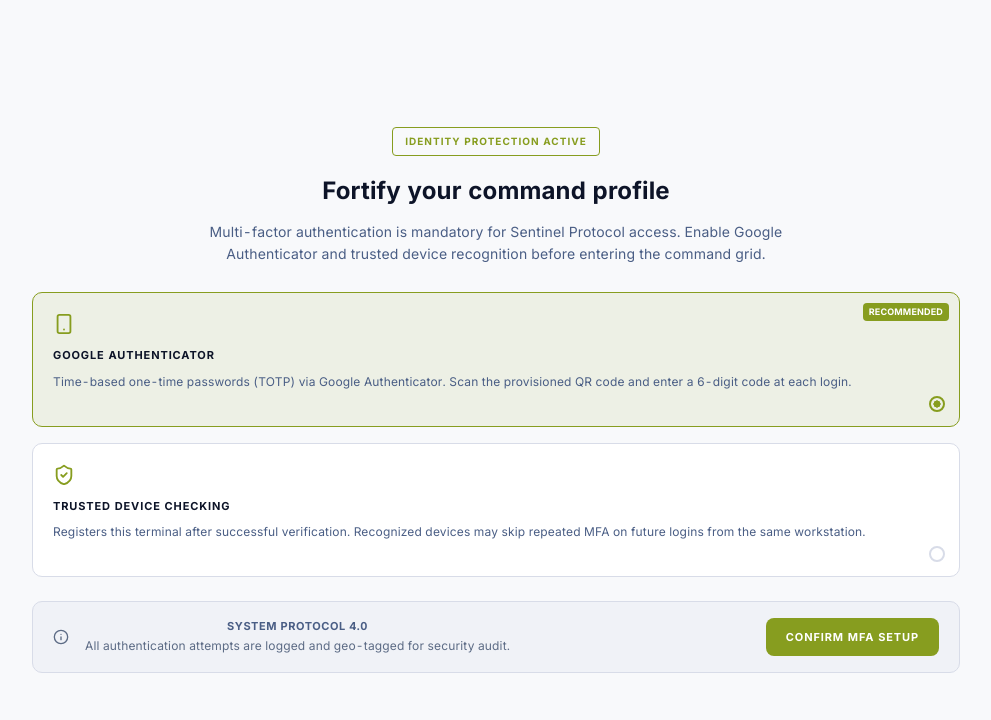
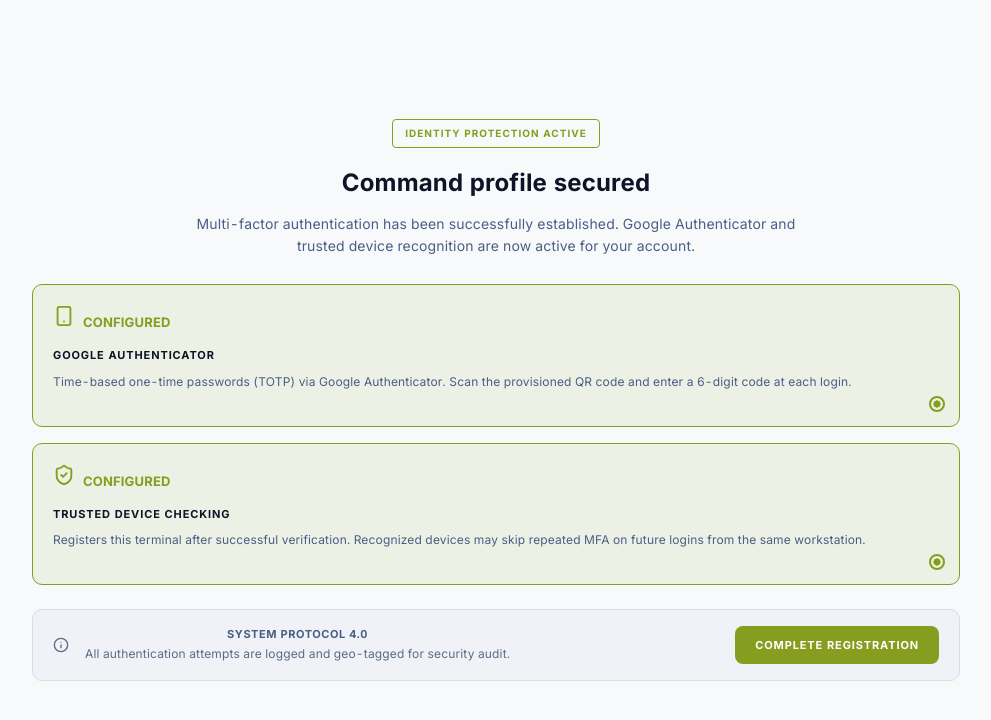
Before and after one commit to Munezeroolivierhugue/ResQ-Frontend, a React (Vite) app: page /mfa-setup in a window 1280 px wide. Shown: the top 720 px of the page, without its empty margins (144-1135 px from the left). Built offline with nearby package versions, Linux system fonts and the light colour scheme.

Commit message:
feat(auth): convert MFA setup to a confirmation screen with success modal

```diff
--- a/src/pages/auth/MfaSetup.jsx
+++ b/src/pages/auth/MfaSetup.jsx
@@ -1,6 +1,6 @@
 import { useState } from 'react'
 import { useNavigate } from 'react-router-dom'
-import { Smartphone, ShieldCheck, Info } from 'lucide-react'
+import { Smartphone, ShieldCheck, Info, Check } from 'lucide-react'
 import AuthCenterLayout from '../../components/auth/AuthCenterLayout'
 import { MFA_SETUP_OPTIONS } from '../../data/mockAuthData'
 
@@ -11,13 +11,15 @@ const ICONS = {
 
 export default function MfaSetup() {
   const navigate = useNavigate()
-  const [selected, setSelected] = useState('google_auth')
+  const [showSuccess, setShowSuccess] = useState(false)
 
   const handleConfirm = () => {
+    setShowSuccess(true)
+  }
+
+  const handleFinalContinue = () => {
     sessionStorage.setItem('resq-mfa-enabled', 'true')
-    if (selected === 'trusted_device') {
-      sessionStorage.setItem('resq-trusted-device', 'true')
-    }
+    sessionStorage.setItem('resq-trusted-device', 'true')
     navigate('/login')
   }
 
@@ -25,29 +27,29 @@ export default function MfaSetup() {
     <AuthCenterLayout>
       <div className="auth-mfa-wrap auth-mfa-wrap--centered">
         <span className="auth-mfa-badge">Identity protection active</span>
-        <h1 className="auth-mfa-title">Fortify your command profile</h1>
+        <h1 className="auth-mfa-title">Command profile secured</h1>
         <p className="auth-mfa-desc">
-          Multi-factor authentication is mandatory for Sentinel Protocol access. Enable Google
-          Authenticator and trusted device recognition before entering the command grid.
+          Multi-factor authentication has been successfully established. Google Authenticator and
+          trusted device recognition are now active for your account.
         </p>
 
         <div className="auth-mfa-cards auth-mfa-cards--two">
           {MFA_SETUP_OPTIONS.map((opt) => {
             const Icon = ICONS[opt.id] || Smartphone
-            const active = selected === opt.id
             return (
-              <button
+              <div
                 key={opt.id}
-                type="button"
-                onClick={() => setSelected(opt.id)}
-                className={`auth-mfa-card${active ? ' auth-mfa-card--active' : ''}`}
+                className="auth-mfa-card auth-mfa-card--active"
+                style={{ cursor: 'default' }}
               >
-                {opt.recommended && <span className="auth-mfa-recommended">Recommended</span>}
-                <Icon size={22} className="auth-mfa-card-icon" />
+                <div className="flex items-center gap-2 mb-2">
+                  <Icon size={22} className="auth-mfa-card-icon m-0" />
+                  <span className="text-[13px] font-bold text-(--accent)">CONFIGURED</span>
+                </div>
                 <div className="auth-mfa-card-title">{opt.title}</div>
                 <p className="auth-mfa-card-text">{opt.description}</p>
-                <span className={`auth-mfa-radio${active ? ' auth-mfa-radio--on' : ''}`} />
-              </button>
+                <span className="auth-mfa-radio auth-mfa-radio--on" />
+              </div>
             )
           })}
         </div>
@@ -63,10 +65,36 @@ export default function MfaSetup() {
             </p>
           </div>
           <button type="button" onClick={handleConfirm} className="auth-mfa-confirm">
-            Confirm MFA setup
+            Complete Registration
           </button>
         </div>
       </div>
+
+      {showSuccess && (
+        <div className="fixed inset-0 z-[500] flex items-center justify-center p-4" style={{ background: 'rgba(0, 0, 0, 0.65)', backdropFilter: 'blur(4px)' }}>
+          <div className="bg-(--bg-base) rounded-xl shadow-2xl w-full max-w-sm overflow-hidden flex flex-col animate-in fade-in zoom-in duration-300">
+            <div className="p-10 flex flex-col items-center justify-center text-center" style={{ background: 'var(--accent)', color: 'var(--accent-text)' }}>
+              <div className="w-16 h-16 rounded-full border-4 flex items-center justify-center mb-4" style={{ borderColor: 'rgba(255,255,255,0.3)' }}>
+                <Check size={36} strokeWidth={3} />
+              </div>
+              <div className="font-bold tracking-widest text-lg uppercase">Success</div>
+            </div>
+            <div className="p-8 text-center flex flex-col gap-6">
+              <p className="text-(--text-secondary) text-[14px] leading-relaxed m-0">
+                Congratulations, your account has been successfully created and secured.
+              </p>
+              <button
+                type="button"
+                className="dispatcher-btn-primary w-full justify-center"
+                style={{ background: 'var(--accent)', color: 'var(--accent-text)', border: 'none' }}
+                onClick={handleFinalContinue}
+              >
+                Continue
+              </button>
+            </div>
+          </div>
+        </div>
+      )}
     </AuthCenterLayout>
   )
 }
```
